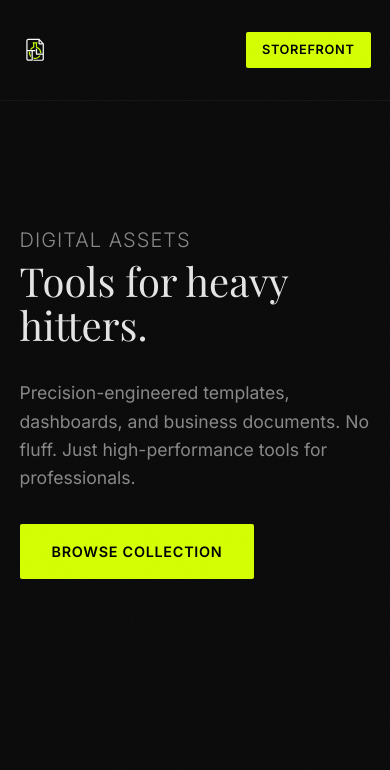
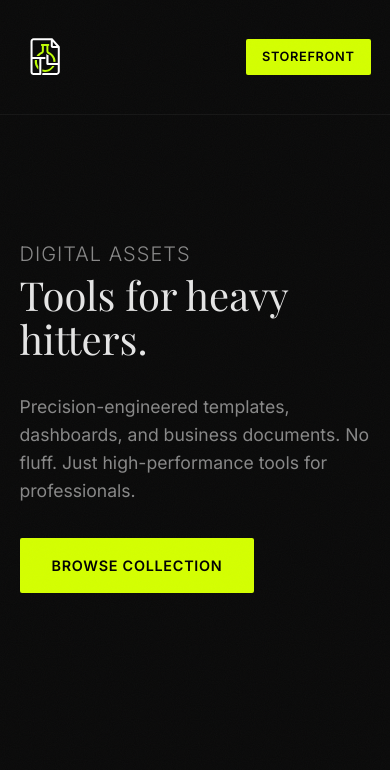
Before and after one commit to Waseemilyas/templatelab-site, a plain HTML site: page index.html in a window 390 px wide. Shown: the top 770 px of the page. Drawn offline with nearby package versions, Linux system fonts and the light colour scheme; a web font is replaced by a local one.

Commit message:
Increase header logo size to 50x50 on desktop and mobile

```diff
--- a/assets/site.css
+++ b/assets/site.css
@@ -53,8 +53,8 @@
         }
 
         .logo-mark {
-            width: 30px;
-            height: 30px;
+            width: 50px;
+            height: 50px;
             display: block;
             flex-shrink: 0;
         }
@@ -379,8 +379,8 @@
 
             .logo-wordmark { display: none; }
             .logo-mark {
-                width: 30px;
-                height: 30px;
+                width: 50px;
+                height: 50px;
             }
         }
 
--- a/index.html
+++ b/index.html
@@ -20,7 +20,7 @@
 
     <header>
         <a class="logo" href="index.html" aria-label="Template Lab home">
-            <img class="logo-mark" src="assets/logo/templatelab-logo-white-lime.svg" alt="Template Lab logo" width="30" height="30" style="width:30px;height:30px;object-fit:contain;">
+            <img class="logo-mark" src="assets/logo/templatelab-logo-white-lime.svg" alt="Template Lab logo" width="50" height="50" style="width:50px;height:50px;object-fit:contain;">
             <span class="logo-wordmark">Template<span>Lab</span></span>
         </a>
         <nav>
```
